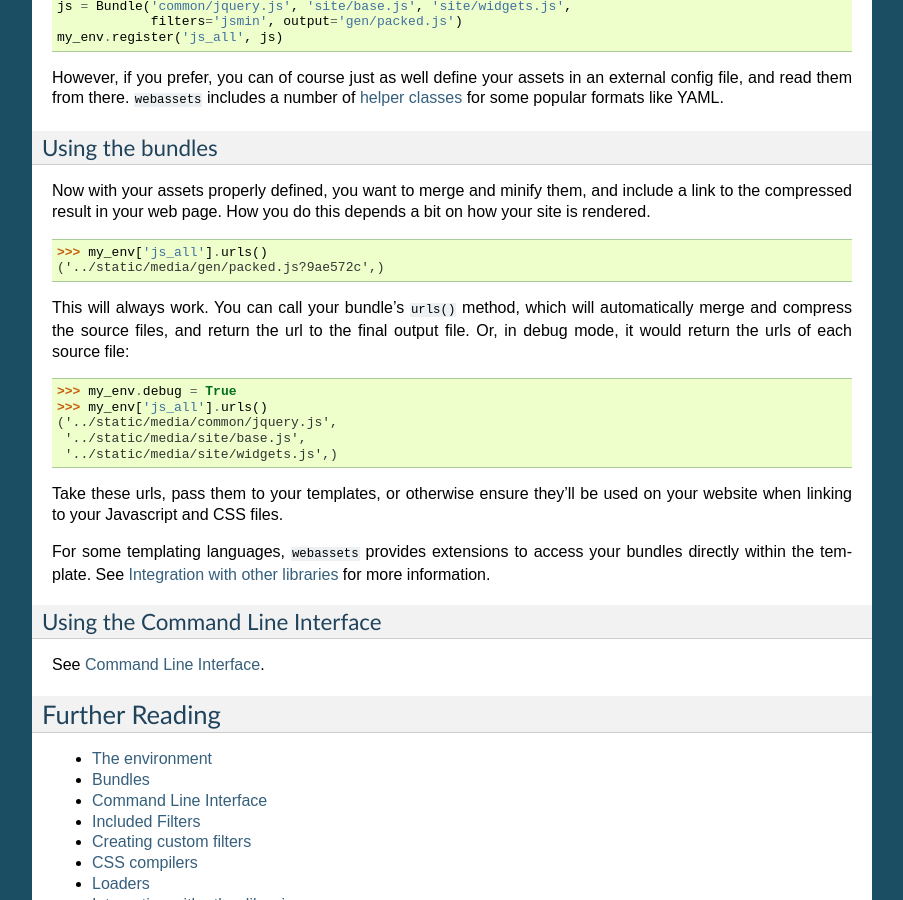
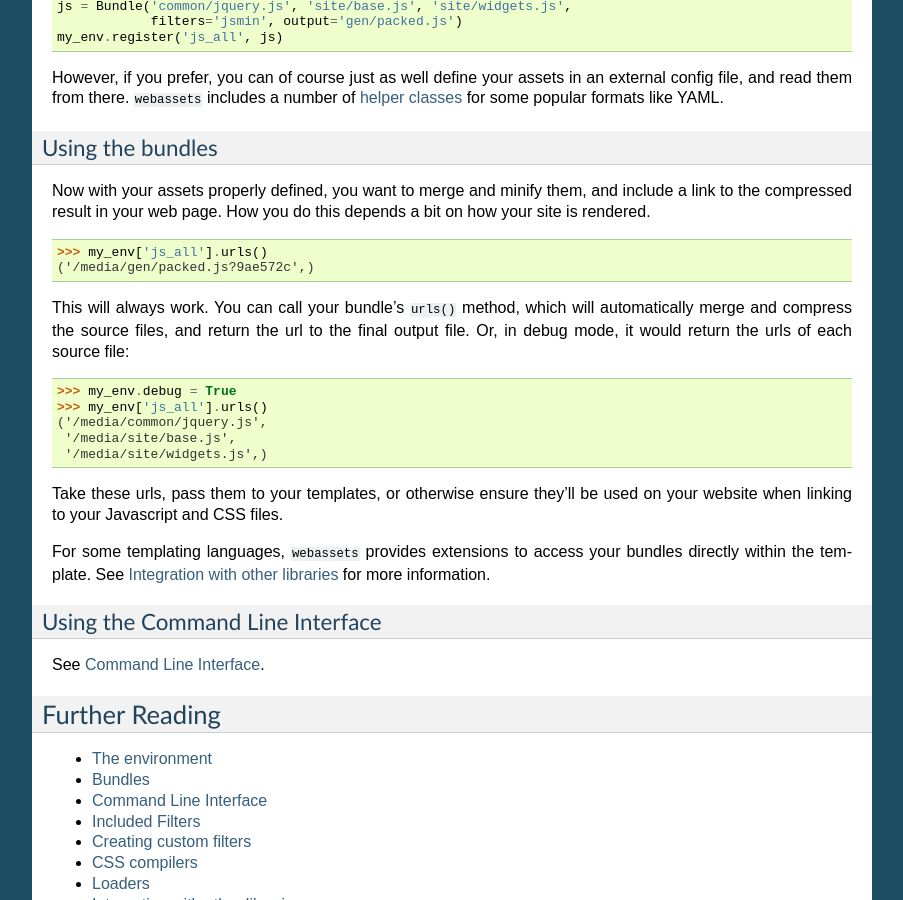
Before and after one commit to miracle2k/webassets, a Sphinx documentation site: the page built from docs/generic/index.rst, in a window 1280 px wide and 900 px high, scrolled down 523 px. Shown: the whole window, without its empty margins (198-1101 px from the left). Built offline with Sphinx 7.4.7, drawn with Linux system fonts in a browser that asks for light colours.

Commit message:
Fix urls() output to correctly show url prefix

```diff
--- a/docs/generic/index.rst
+++ b/docs/generic/index.rst
@@ -52,7 +52,7 @@ you do this depends a bit on how your site is rendered.
 .. code-block:: python
 
     >>> my_env['js_all'].urls()
-    ('../static/media/gen/packed.js?9ae572c',)
+    ('/media/gen/packed.js?9ae572c',)
 
 This will always work. You can call your bundle's ``urls()`` method, which
 will  automatically merge and compress the source files, and return the
@@ -63,9 +63,9 @@ of each source file:
 
     >>> my_env.debug = True
     >>> my_env['js_all'].urls()
-    ('../static/media/common/jquery.js',
-     '../static/media/site/base.js',
-     '../static/media/site/widgets.js',)
+    ('/media/common/jquery.js',
+     '/media/site/base.js',
+     '/media/site/widgets.js',)
 
 Take these urls, pass them to your templates, or otherwise ensure they'll
 be used on your website when linking to your Javascript and CSS files.
```
